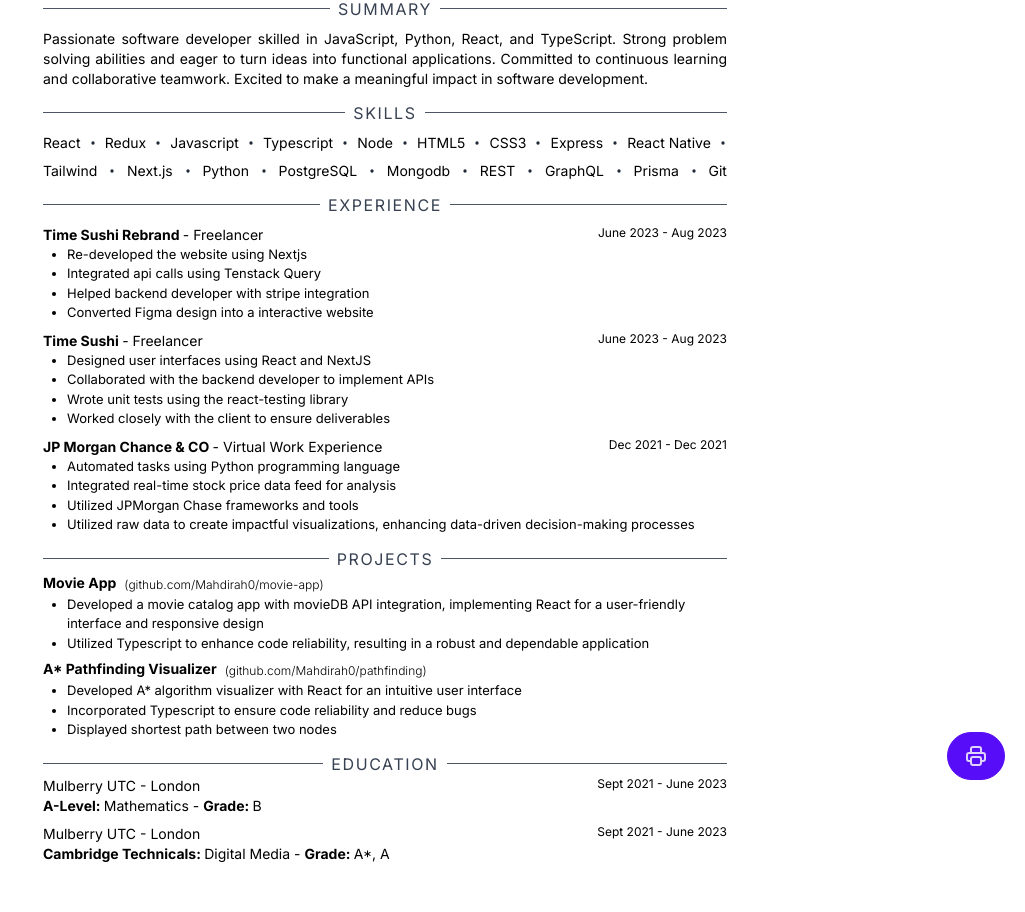
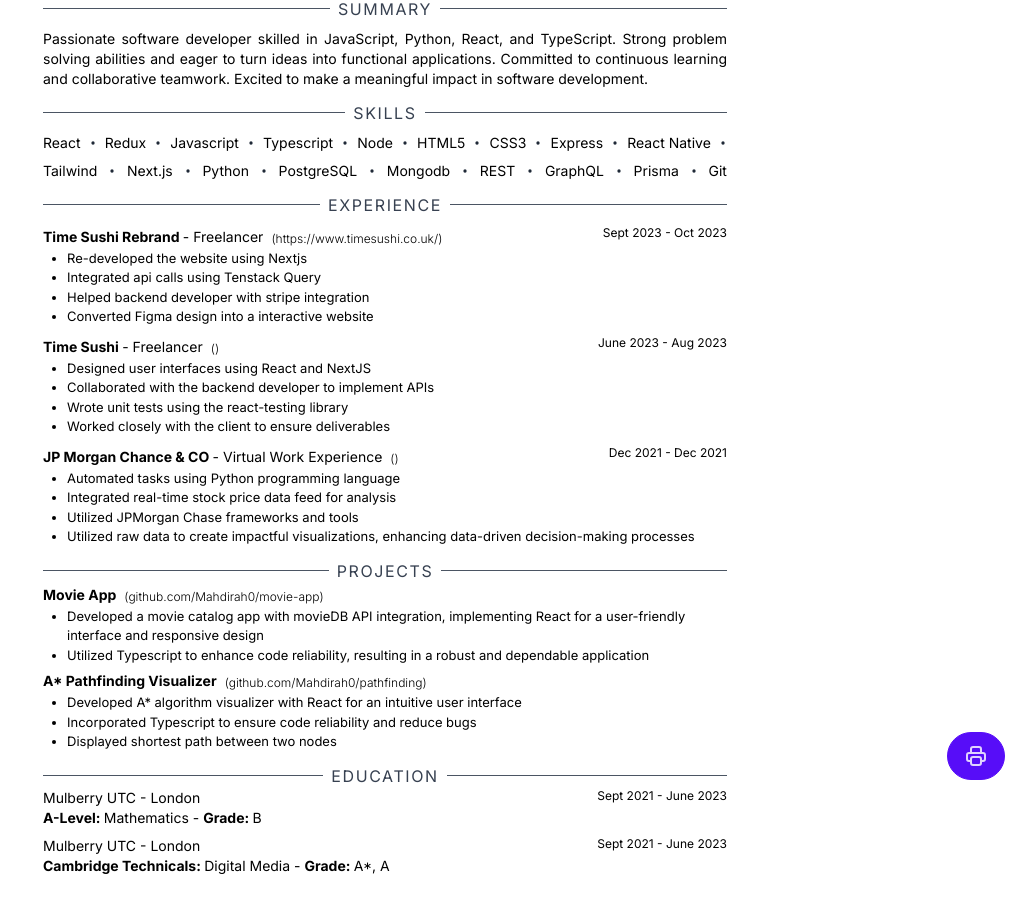
Before and after one commit to Mahdirah0/resume, a React (Vite) app: page / in a window 1280 px wide. Shown: the top 912 px of the page, without its empty margins (255-1280 px from the left). Built offline with nearby package versions, Linux system fonts and the light colour scheme.

Commit message:
feature: updated the experience section

```diff
--- a/src/constants.ts
+++ b/src/constants.ts
@@ -33,8 +33,9 @@ export const EXPERIENCE = [
       'Helped backend developer with stripe integration',
       'Converted Figma design into a interactive website',
     ],
-    date: 'June 2023 - Aug 2023',
+    date: 'Sept 2023 - Oct 2023',
     place: 'Freelancer',
+    link: 'https://www.timesushi.co.uk/'
   },
   {
     title: 'Time Sushi',
--- a/src/sections/Experience.tsx
+++ b/src/sections/Experience.tsx
@@ -1,3 +1,4 @@
+import { Link } from 'react-router-dom';
 import { SectionTitle } from '../components';
 import { EXPERIENCE } from '../constants';
 
@@ -9,9 +10,14 @@ export const Experience = () => {
         {EXPERIENCE.map((item) => (
           <div key={item.place}>
             <div className='flex justify-between'>
-              <h1 className='text-sm'>
-                <span className='font-bold'> {item.title} </span> - {item.place}
-              </h1>
+              <div className='flex space-x-2 justify-center items-center'>
+                <h1 className='text-sm'>
+                  <span className='font-bold'> {item.title} </span> - {item.place}
+                </h1>
+                <Link to={`${item.link}`} target='_blank'>
+                  <span className='text-xs font-light'>({item.link})</span>
+                </Link>
+              </div>
               <h1 className='text-xs'>{item.date}</h1>
             </div>
             <div>
```
